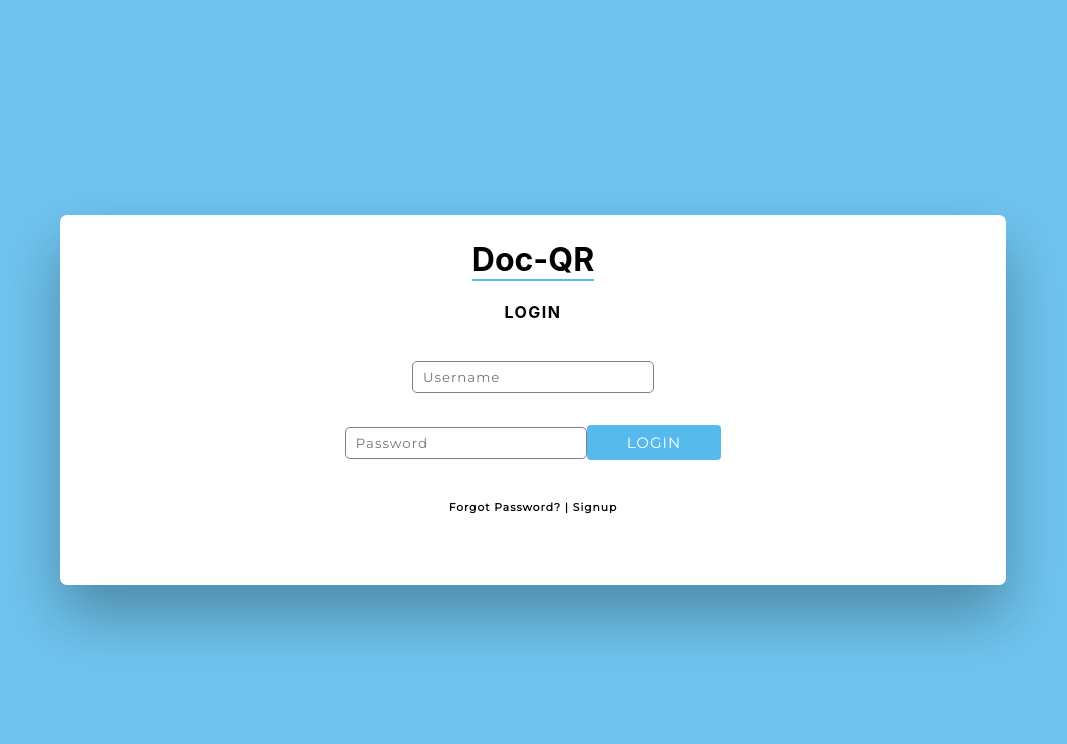
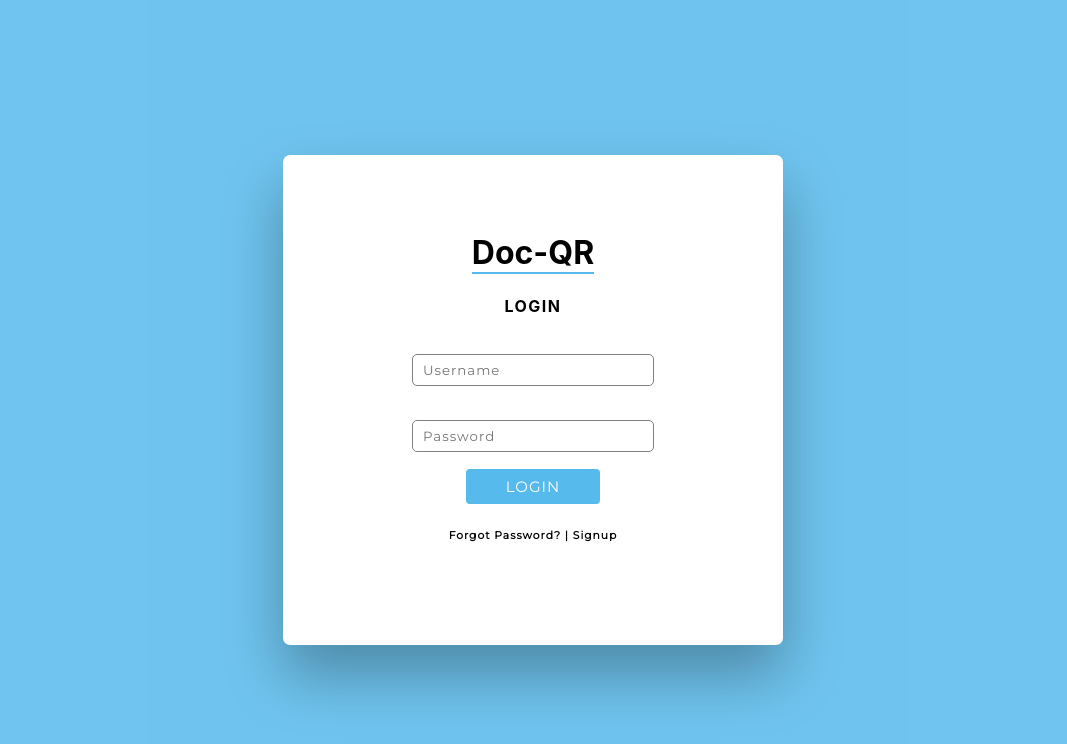
Before and after one commit to unniznd/doc-qr, a React (Create React App) app in the folder frontend/: page / in a window 1280 px wide. Shown: the top 744 px of the page, without its empty margins (107-1174 px from the left). Built offline with nearby package versions, Linux system fonts and the light colour scheme.

Commit message:
Login page responsive

```diff
--- a/frontend/src/Components/Login/Login.css
+++ b/frontend/src/Components/Login/Login.css
@@ -2,11 +2,20 @@
 
 .login{
     background-color: #fff;
-    padding: 25px;
+    padding: 40px 25px;
     border-radius:7px;
     box-shadow: 0 30px 60px 0 rgb(0 0 0 / 30%);
     width: 70%;
     height: 40vh;
+    display: flex;
+    justify-content: center;
+    align-items: center;
+    max-width: 450px;
+}
+.login-wrap{
+    width: fit-content;
+    height: fit-content;
+
 }
 .heading{
     width:100%;
@@ -50,3 +59,10 @@ form h6{
     font-family: 'Montserrat', sans-serif;
     letter-spacing: 1px;
 }
+
+@media screen and (min-width:1000px){
+    .login{
+        height:55vh;
+        padding:25px;
+    }
+}
--- a/frontend/src/Components/Login/Login.js
+++ b/frontend/src/Components/Login/Login.js
@@ -4,14 +4,16 @@ import './Login.css'
 function Login() {
   return (
     <div className="login">
+      <div className="login-wrap">
         <div className="heading"> <h1>Doc-QR</h1></div>
         <h4>LOGIN</h4>
         <form className="l-form">
           <input type="text" className='l-input' placeholder='Username'/> <br/>
-        <input type="password" className='l-input' placeholder='Password'/>
+          <input type="password" className='l-input' placeholder='Password'/> <br/>
           <input type="submit" className='login-btn' value="LOGIN" />
           <h6>Forgot Password? | Signup</h6>
         </form>
+      </div>
     </div>
   )
 }
```
Lines whose indentation alone changed are shown as unchanged.
